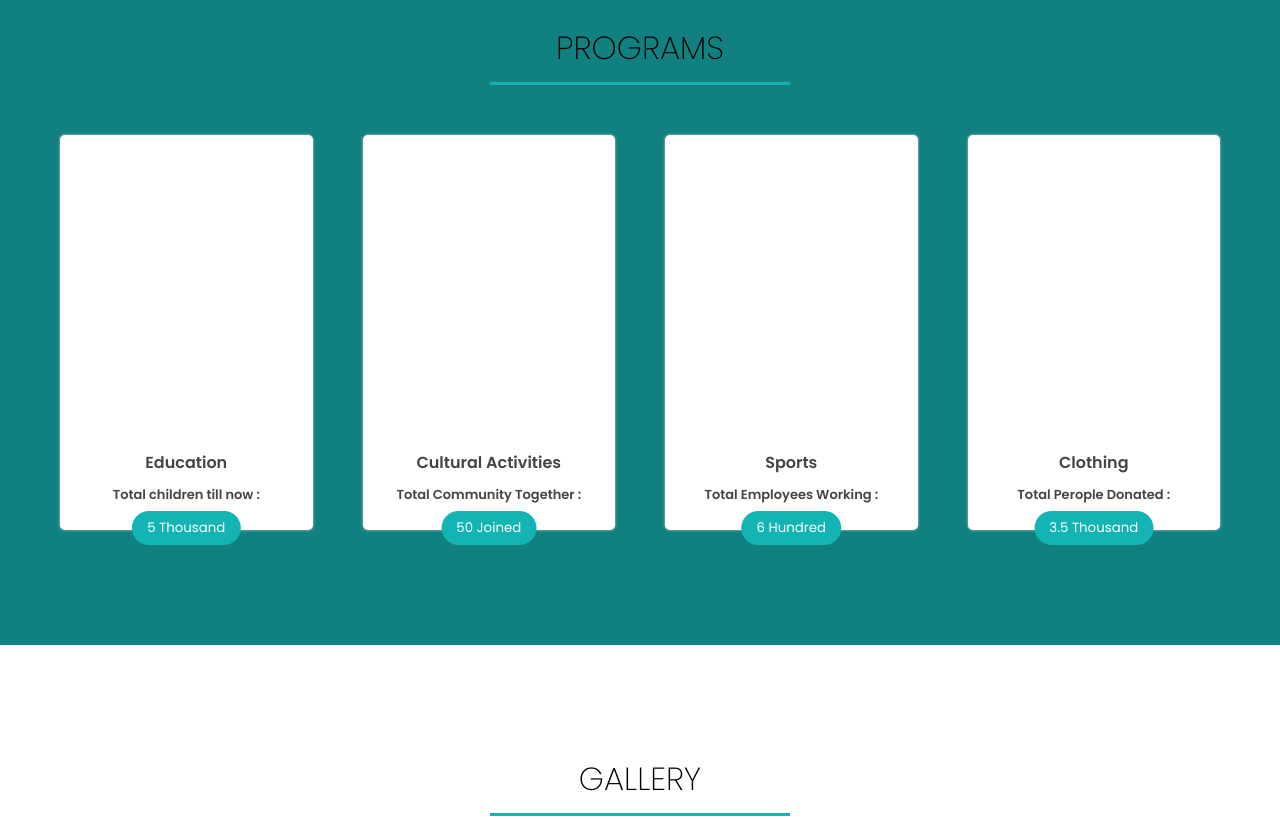
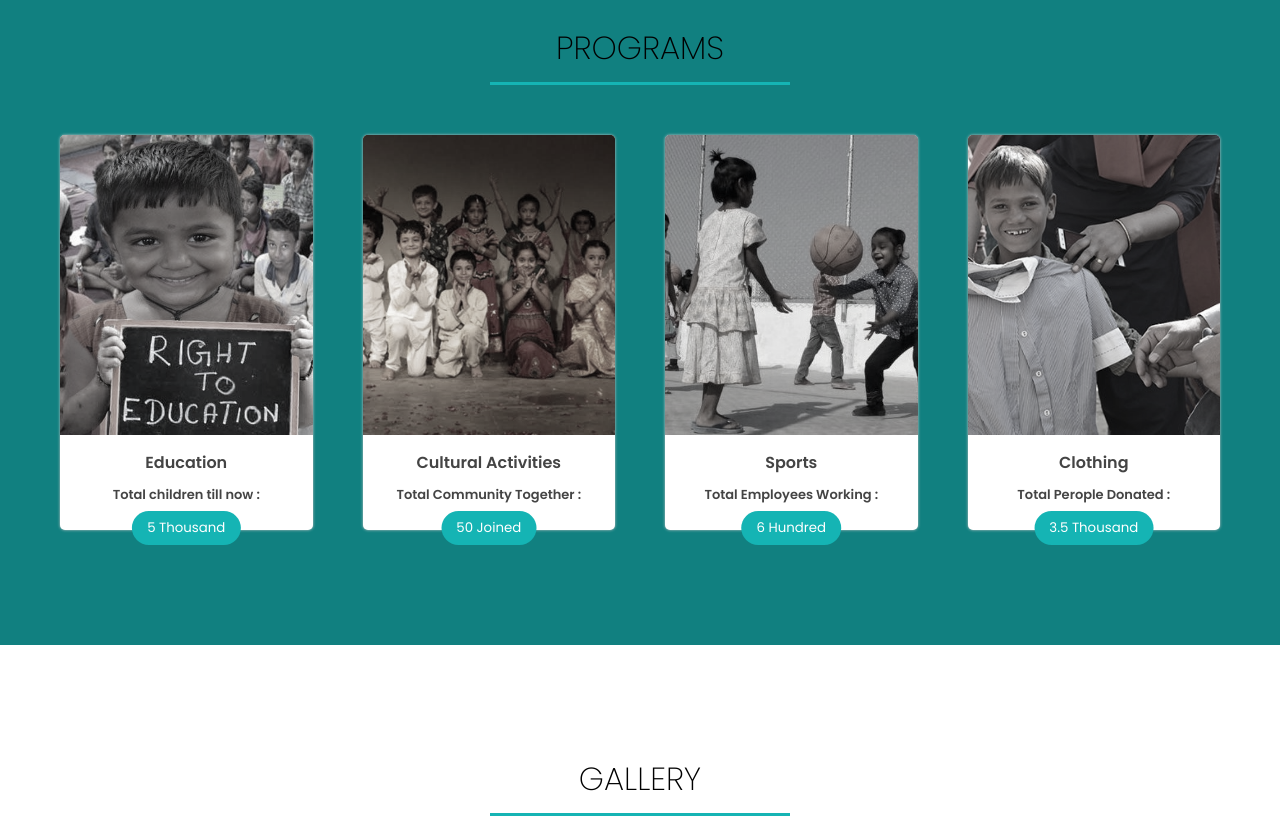
Before and after one commit to Priya-992001/Payment-Gateway, a plain HTML site: page index.html in a window 1280 px wide. Shown: the part 1580-2399 px from the top of the page. Drawn offline with nearby package versions, Linux system fonts and the light colour scheme; the site is published under a folder, as on GitHub Pages, so addresses that start at the root find nothing.

Commit message:
Update style.css

```diff
--- a/css/style.css
+++ b/css/style.css
@@ -106,7 +106,7 @@ header nav ul li a:hover{
     left: 0;
     min-height: 100vh;
     width: 100%;
-    background-image: url("/img/pic11.jpeg");
+    background-image: url("../img/pic11.jpeg");
     background-size: cover;
     background-attachment: fixed;
 }
@@ -274,22 +274,22 @@ header nav ul li a:hover{
 
 .programs .box-container .box:nth-child(1) .card-image ,
 .programs .box-container .box:nth-child(1) .card-image::after{
-    background-image: url("/img/program1.jpg");
+    background-image: url("../img/program1.jpg");
 }
 
 .programs .box-container .box:nth-child(2) .card-image ,
 .programs .box-container .box:nth-child(2) .card-image::after{
-    background-image: url("/img/program2.jpg");
+    background-image: url("../img/program2.jpg");
 }
 
 .programs .box-container .box:nth-child(3) .card-image ,
 .programs .box-container .box:nth-child(3) .card-image::after{
-    background-image: url("/img/program\ 3.jpg");
+    background-image: url("../img/program\ 3.jpg");
 }
 
 .programs .box-container .box:nth-child(4) .card-image ,
 .programs .box-container .box:nth-child(4) .card-image::after{
-    background-image: url("/img/program\ 4\ new.jpg");
+    background-image: url("../img/program\ 4\ new.jpg");
 }
 
 .programs .box-container .box:hover .card-image::after{
@@ -376,7 +376,7 @@ header nav ul li a:hover{
     height: 100vh;
     overflow: hidden;
     position: relative;
-    background-image: url("/img/vision4.jpeg");
+    background-image: url("../img/vision4.jpeg");
     background-repeat: no-repeat;
     background-size: cover;
     background-attachment: fixed;
```
